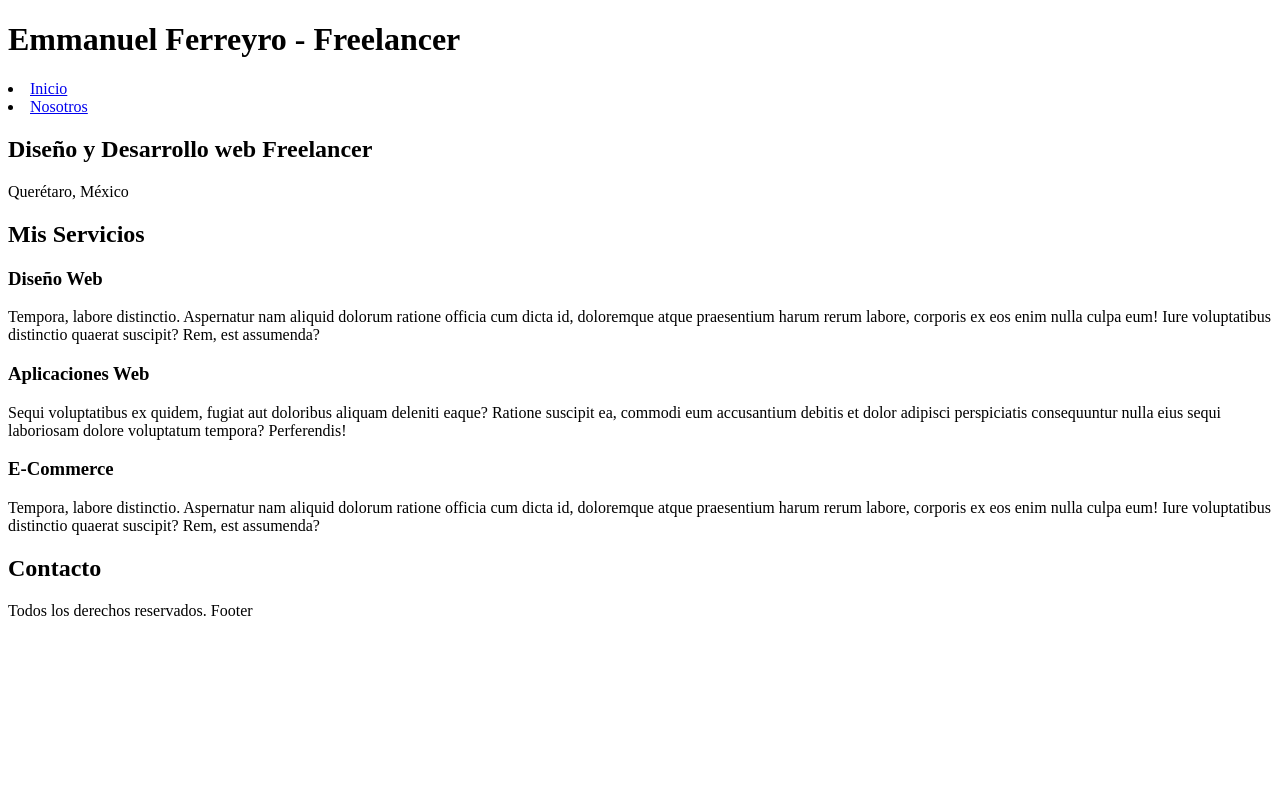
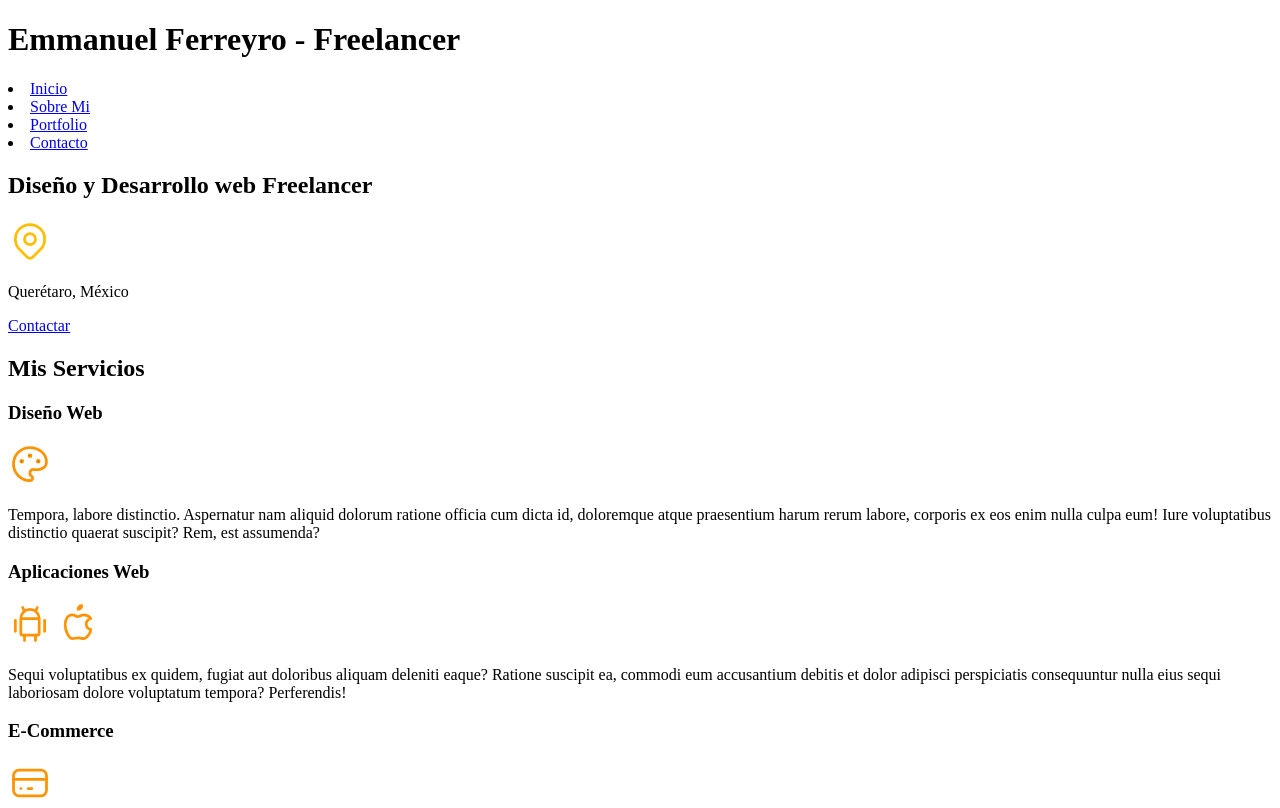
Before and after one commit to eferreyro/prueba-landing, a plain HTML site: page index.html in a window 1280 px wide. Shown: the top 808 px of the page. Drawn offline with Linux system fonts and the light colour scheme.

Commit message:
Agrego SVG a landing

```diff
--- a/index.html
+++ b/index.html
@@ -18,14 +18,40 @@
         <a class="nav-link active" href="#">Inicio</a>
       </li>
       <li class="nav-item">
-        <a class="nav-link disabled" href="nosotros.html"> Nosotros</a>
+        <a class="nav-link" href="nosotros.html"> Sobre Mi</a>
+      </li>
+      <li class="nav-item">
+        <a class="nav-link" href="portfolio.html"> Portfolio</a>
+      </li>
+      <li class="nav-item">
+        <a class="nav-link" href="contact.html"> Contacto</a>
       </li>
     </nav>
     <!-- Fin navbar -->
     <!-- section -->
     <section>
       <h2>Diseño y Desarrollo web Freelancer</h2>
+
+      <svg
+        xmlns="http://www.w3.org/2000/svg"
+        class="icon icon-tabler icon-tabler-map-pin"
+        width="44"
+        height="44"
+        viewBox="0 0 24 24"
+        stroke-width="1.5"
+        stroke="#ffbf00"
+        fill="none"
+        stroke-linecap="round"
+        stroke-linejoin="round"
+      >
+        <path stroke="none" d="M0 0h24v24H0z" fill="none" />
+        <circle cx="12" cy="11" r="3" />
+        <path
+          d="M17.657 16.657l-4.243 4.243a2 2 0 0 1 -2.827 0l-4.244 -4.243a8 8 0 1 1 11.314 0z"
+        />
+      </svg>
       <p>Querétaro, México</p>
+      <a href="#">Contactar</a>
     </section>
     <!-- Fin Section -->
     <!-- Main -->
@@ -33,7 +59,26 @@
       <h2>Mis Servicios</h2>
       <section>
         <h3>Diseño Web</h3>
-
+        <svg
+          xmlns="http://www.w3.org/2000/svg"
+          class="icon icon-tabler icon-tabler-palette"
+          width="44"
+          height="44"
+          viewBox="0 0 24 24"
+          stroke-width="1.5"
+          stroke="#ff9300"
+          fill="none"
+          stroke-linecap="round"
+          stroke-linejoin="round"
+        >
+          <path stroke="none" d="M0 0h24v24H0z" fill="none" />
+          <path
+            d="M12 21a9 9 0 1 1 0 -18a9 8 0 0 1 9 8a4.5 4 0 0 1 -4.5 4h-2.5a2 2 0 0 0 -1 3.75a1.3 1.3 0 0 1 -1 2.25"
+          />
+          <circle cx="7.5" cy="10.5" r=".5" fill="currentColor" />
+          <circle cx="12" cy="7.5" r=".5" fill="currentColor" />
+          <circle cx="16.5" cy="10.5" r=".5" fill="currentColor" />
+        </svg>
         <p>
           Tempora, labore distinctio. Aspernatur nam aliquid dolorum ratione
           officia cum dicta id, doloremque atque praesentium harum rerum labore,
@@ -43,6 +88,48 @@
       </section>
       <section>
         <h3>Aplicaciones Web</h3>
+        <svg
+          xmlns="http://www.w3.org/2000/svg"
+          class="icon icon-tabler icon-tabler-brand-android"
+          width="44"
+          height="44"
+          viewBox="0 0 24 24"
+          stroke-width="1.5"
+          stroke="#ff9300"
+          fill="none"
+          stroke-linecap="round"
+          stroke-linejoin="round"
+        >
+          <path stroke="none" d="M0 0h24v24H0z" fill="none" />
+          <line x1="4" y1="10" x2="4" y2="16" />
+          <line x1="20" y1="10" x2="20" y2="16" />
+          <path
+            d="M7 9h10v8a1 1 0 0 1 -1 1h-8a1 1 0 0 1 -1 -1v-8a5 5 0 0 1 10 0"
+          />
+          <line x1="8" y1="3" x2="9" y2="5" />
+          <line x1="16" y1="3" x2="15" y2="5" />
+          <line x1="9" y1="18" x2="9" y2="21" />
+          <line x1="15" y1="18" x2="15" y2="21" />
+        </svg>
+
+        <svg
+          xmlns="http://www.w3.org/2000/svg"
+          class="icon icon-tabler icon-tabler-brand-apple"
+          width="44"
+          height="44"
+          viewBox="0 0 24 24"
+          stroke-width="1.5"
+          stroke="#ff9300"
+          fill="none"
+          stroke-linecap="round"
+          stroke-linejoin="round"
+        >
+          <path stroke="none" d="M0 0h24v24H0z" fill="none" />
+          <path
+            d="M9 7c-3 0 -4 3 -4 5.5c0 3 2 7.5 4 7.5c1.088 -.046 1.679 -.5 3 -.5c1.312 0 1.5 .5 3 .5s4 -3 4 -5c-.028 -.01 -2.472 -.403 -2.5 -3c-.019 -2.17 2.416 -2.954 2.5 -3c-1.023 -1.492 -2.951 -1.963 -3.5 -2c-1.433 -.111 -2.83 1 -3.5 1c-.68 0 -1.9 -1 -3 -1z"
+          />
+          <path d="M12 4a2 2 0 0 0 2 -2a2 2 0 0 0 -2 2" />
+        </svg>
         <p>
           Sequi voluptatibus ex quidem, fugiat aut doloribus aliquam deleniti
           eaque? Ratione suscipit ea, commodi eum accusantium debitis et dolor
@@ -53,6 +140,24 @@
 
       <section>
         <h3>E-Commerce</h3>
+        <svg
+          xmlns="http://www.w3.org/2000/svg"
+          class="icon icon-tabler icon-tabler-credit-card"
+          width="44"
+          height="44"
+          viewBox="0 0 24 24"
+          stroke-width="1.5"
+          stroke="#ff9300"
+          fill="none"
+          stroke-linecap="round"
+          stroke-linejoin="round"
+        >
+          <path stroke="none" d="M0 0h24v24H0z" fill="none" />
+          <rect x="3" y="5" width="18" height="14" rx="3" />
+          <line x1="3" y1="10" x2="21" y2="10" />
+          <line x1="7" y1="15" x2="7.01" y2="15" />
+          <line x1="11" y1="15" x2="13" y2="15" />
+        </svg>
         <p>
           Tempora, labore distinctio. Aspernatur nam aliquid dolorum ratione
           officia cum dicta id, doloremque atque praesentium harum rerum labore,
```
